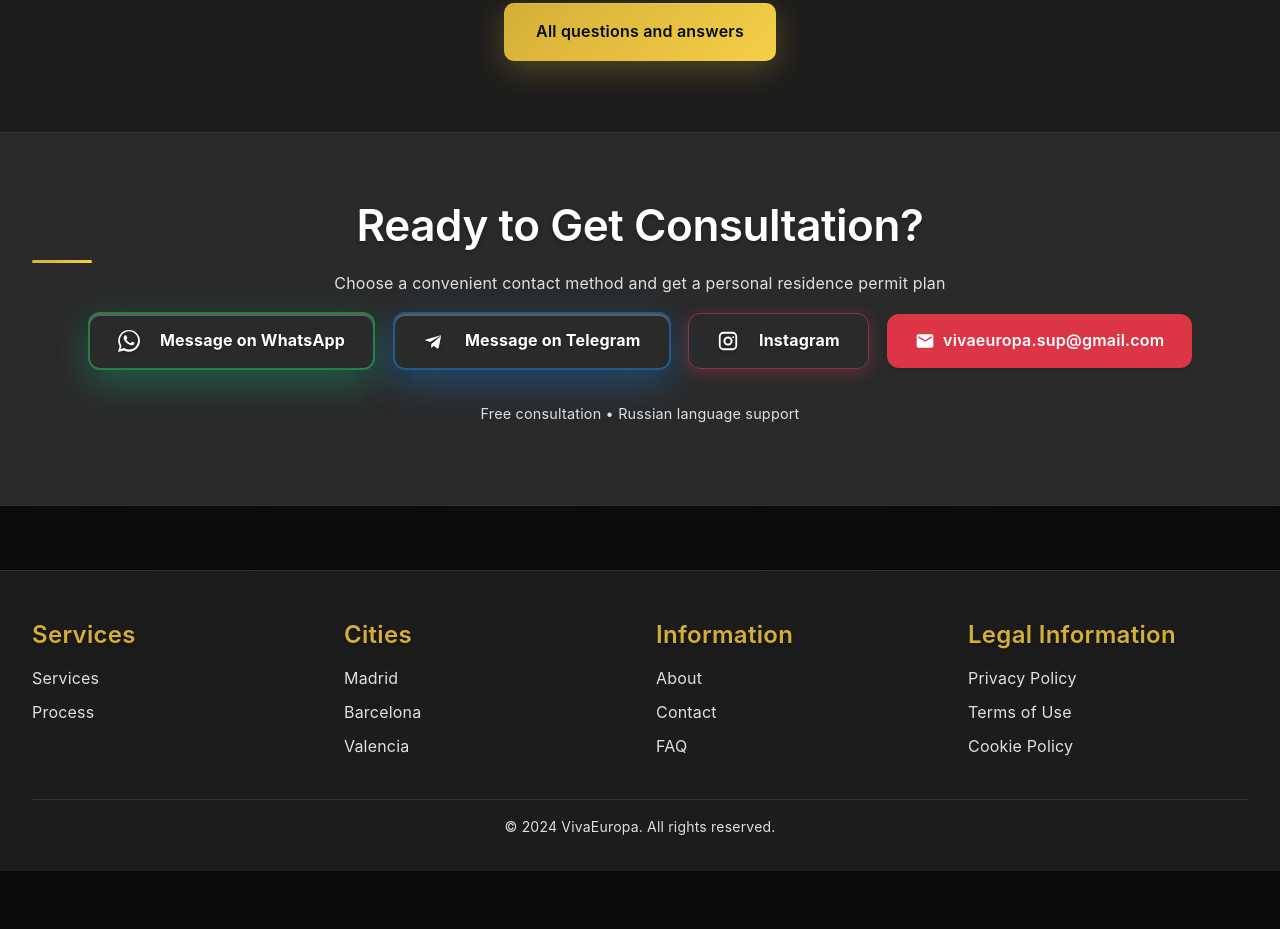
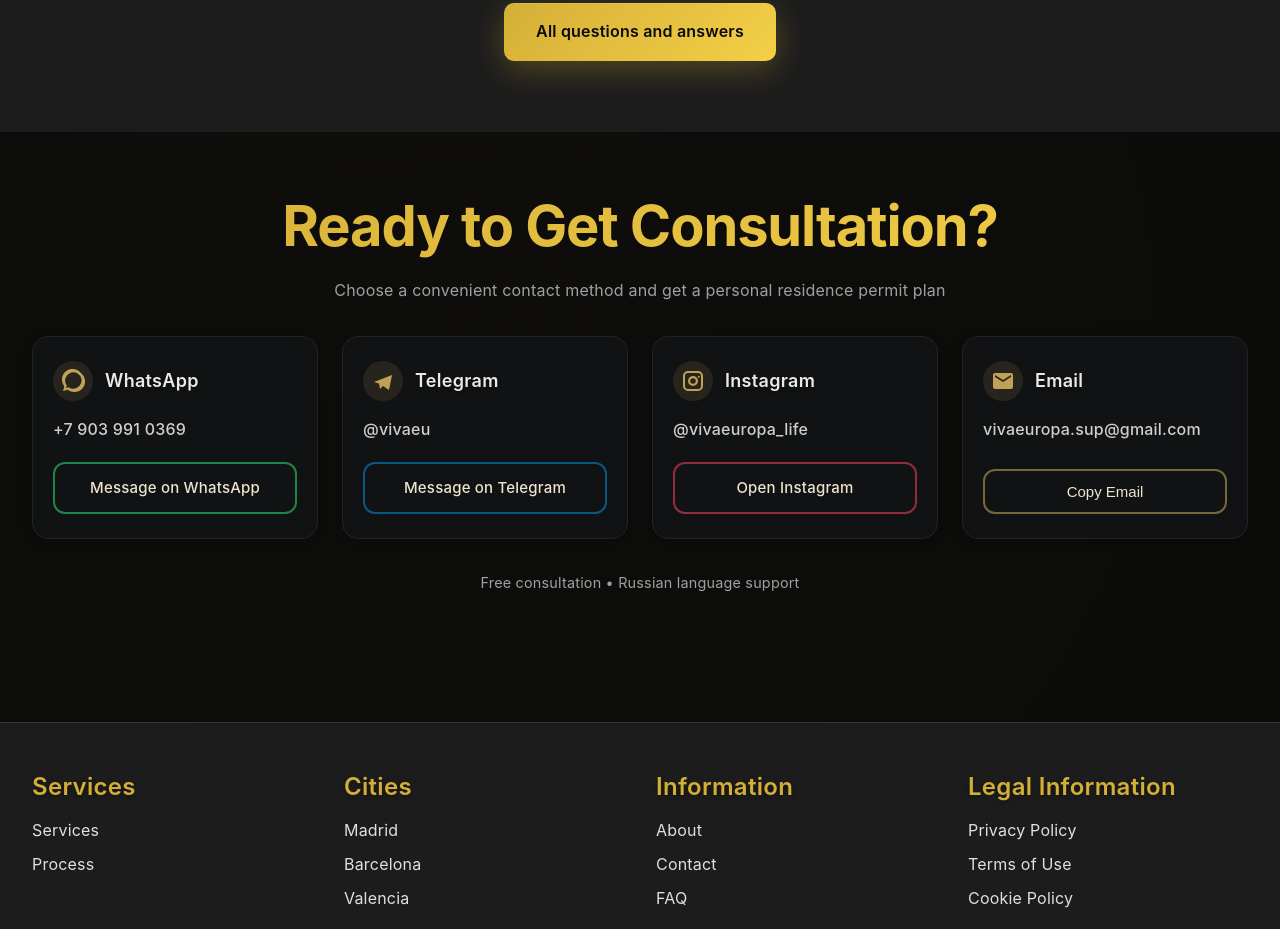
Before and after one commit to vivaeuropasup-creator/vivaeuropa123, a website: page contact_en.html in a window 1280 px wide. Shown: the part 2453-3382 px from the top of the page. Before the commit the page ends 3324 px from the top, so only its background shows below. Drawn offline with Linux system fonts and the light colour scheme.

Commit message:
Fix contact_en.html - replace simple buttons with contact cards to match Russian version

```diff
--- a/contact_en.html
+++ b/contact_en.html
@@ -205,21 +205,88 @@
             </div>
         </section>
 
-        <!-- CTA Section -->
-        <section class="cta-section">
+        <!-- Contact Methods Section -->
+        <section class="contacts-section section">
             <div class="container">
-                <h2>Ready to Get Consultation?</h2>
-                <p>Choose a convenient contact method and get a personal residence permit plan</p>
+                <h1 class="section-title" style="text-align: center;">Ready to Get Consultation?</h1>
+                <p style="text-align: center; margin-bottom: 2rem; color: var(--text-muted);">Choose a convenient contact method and get a personal residence permit plan</p>
 
-                <div class="cta-buttons">
-                    <a href="https://wa.me/79039910369?text=%D0%97%D0%B4%D1%80%D0%B2%D1%81%D1%82%D0%B2%D1%83%D0%B9%D1%82%D0%B5%2C%20%D1%85%D0%BE%D1%87%D1%83%20%D0%BF%D0%BE%D0%BB%D1%83%D1%87%D0%B8%D1%82%D1%8C%20%D0%92%D0%9D%D0%96%20%D0%B2%20%D0%98%D1%81%D0%BF%D0%B0%D0%BD%D0%B8%D0%B8" target="_blank" rel="noopener" class="cta-btn whatsapp" data-cta="whatsapp"><span class="cta-icon"><svg viewBox="0 0 24 24" aria-hidden="true" xmlns="http://www.w3.org/2000/svg"><path d="M20.52 3.48A11.94 11.94 0 0 0 12.06 0C5.5.03.22 5.3.25 11.86c.01 2.1.57 4.09 1.56 5.8L0 24l6.49-1.76a11.8 11.8 0 0 0 5.57 1.43h.05c6.55-.03 11.84-5.3 11.86-11.86a11.86 11.86 0 0 0-3.51-8.33ZM12.1 21.32h-.04a9.93 9.93 0 0 1-5.06-1.38l-.36-.21-3.85 1.04 1.03-3.75-.24-.38a9.92 9.92 0 1 1 8.52 4.68Zm5.72-7.43c-.31-.16-1.83-.9-2.12-1-.28-.1-.48-.16-.68.16-.2.32-.78 1-.96 1.2-.18.2-.36.23-.67.08-.31-.16-1.3-.48-2.47-1.53-.91-.81-1.52-1.82-1.7-2.13-.18-.32-.02-.49.13-.64.13-.13.31-.33.46-.5.15-.17.2-.28.3-.48.1-.2.05-.36-.02-.51-.16-.16-.68-1.64-.93-2.24-.25-.6-.5-.5-.68-.5h-.58c-.2 0-.51.07-.77.36-.26.28-1 1-1 2.44 0 1.43 1.02 2.82 1.17 3.01.15.2 2 3.05 4.88 4.28.68.3 1.2.48 1.61.62.68.22 1.3.19 1.79.11.55-.08 1.83-.75 2.09-1.47.26-.72.26-1.34.18-1.47-.08-.13-.28-.2-.59-.36Z"/></svg></span><span>Message on WhatsApp</span></a>
-                    <a href="https://t.me/vivaeu" target="_blank" rel="noopener" class="cta-btn telegram" data-cta="telegram"><span class="cta-icon"><svg viewBox="0 0 24 24" aria-hidden="true" xmlns="http://www.w3.org/2000/svg"><path d="M9.04 15.21 8.9 19.4c.41 0 .59-.18.8-.39l1.92-1.84 3.98 2.92c.73.4 1.25.19 1.44-.68l2.6-12.22h.01c.23-1.06-.38-1.47-1.1-1.21L3.3 10.3c-1.04.4-1.02.98-.18 1.24l4.67 1.46 10.85-6.37c.51-.31.98-.14.6.17Z"/></svg></span><span>Message on Telegram</span></a>
-                    <a href="https://www.instagram.com/vivaeuropa_life?igsh=MWtsYWMzNnIzcmNoNw==" target="_blank" rel="noopener noreferrer" class="cta-btn instagram" data-cta="instagram" aria-label="Open Instagram VivaEuropa"><span class="cta-icon"><svg viewBox="0 0 24 24" aria-hidden="true" xmlns="http://www.w3.org/2000/svg"><path d="M7 2h10a5 5 0 015 5v10a5 5 0 01-5 5H7a5 5 0 01-5-5V7a5 5 0 015-5zm0 2a3 3 0 00-3 3v10a3 3 0 003 3h10a3 3 0 003-3V7a3 3 0 00-3-3H7zm5 3a5 5 0 110 10 5 5 0 010-10zm0 2.2a2.8 2.8 0 100 5.6 2.8 2.8 0 000-5.6zM17.75 6.75a1.05 1.05 0 110 2.1 1.05 1.05 0 010-2.1z"/></svg></span><span>Instagram</span></a>
-                    <span class="cta-email" data-copy="vivaeuropa.sup@gmail.com"><svg class="icon" viewBox="0 0 24 24"><path fill="currentColor" d="M20 4H4a2 2 0 0 0-2 2v12a2 2 0 0 0 2 2h16a2 2 0 0 0 2-2V6a2 2 0 0 0-2-2Zm0 4-8 5L4 8V6l8 5 8-5Z"/></svg>vivaeuropa.sup@gmail.com</span>
+                <div class="contact-grid">
+                    <!-- WhatsApp -->
+                    <div class="contact-card">
+                        <div class="card-header">
+                            <span class="card-icon" aria-hidden="true">
+                                <svg viewBox="0 0 24 24" width="24" height="24">
+                                    <path fill="currentColor" d="M20 3.9A10 10 0 0 0 3.3 17.4L2 22l4.7-1.2A10 10 0 1 0 20 3.9Zm-7.9 15.8a8.2 8.2 0 0 1-4.2-1.2l-.3-.2-2.5.6.7-2.4-.2-.3a8.2 8.2 0 1 1 6.5 3.5Z"/>
+                                </svg>
+                            </span>
+                            <h3 class="card-title">WhatsApp</h3>
+                        </div>
+                        <div class="card-content">
+                            <a class="card-value" href="https://wa.me/79039910369">+7 903 991 0369</a>
+                        </div>
+                        <div class="card-action">
+                            <a class="action-btn action-wa" href="https://wa.me/79039910369" target="_blank" rel="noopener">Message on WhatsApp</a>
+                        </div>
+                    </div>
+
+                    <!-- Telegram -->
+                    <div class="contact-card">
+                        <div class="card-header">
+                            <span class="card-icon" aria-hidden="true">
+                                <svg viewBox="0 0 24 24" width="24" height="24">
+                                    <path fill="currentColor" d="M21 6 3 13l5 1.6L9 20l3-3 6 4z"/>
+                                </svg>
+                            </span>
+                            <h3 class="card-title">Telegram</h3>
+                        </div>
+                        <div class="card-content">
+                            <a class="card-value" href="https://t.me/vivaeu">@vivaeu</a>
+                        </div>
+                        <div class="card-action">
+                            <a class="action-btn action-tg" href="https://t.me/vivaeu" target="_blank" rel="noopener">Message on Telegram</a>
+                        </div>
+                    </div>
+
+                    <!-- Instagram -->
+                    <div class="contact-card">
+                        <div class="card-header">
+                            <span class="card-icon" aria-hidden="true">
+                                <svg viewBox="0 0 24 24" width="24" height="24">
+                                    <path fill="currentColor" d="M7 2h10a5 5 0 015 5v10a5 5 0 01-5 5H7a5 5 0 01-5-5V7a5 5 0 015-5zm0 2a3 3 0 00-3 3v10a3 3 0 003 3h10a3 3 0 003-3V7a3 3 0 00-3-3H7zm5 3a5 5 0 110 10 5 5 0 010-10zm0 2.2a2.8 2.8 0 100 5.6 2.8 2.8 0 000-5.6zM17.75 6.75a1.05 1.05 0 110 2.1 1.05 1.05 0 010-2.1z"/>
+                                </svg>
+                            </span>
+                            <h3 class="card-title">Instagram</h3>
+                        </div>
+                        <div class="card-content">
+                            <a class="card-value" href="https://www.instagram.com/vivaeuropa_life?igsh=MWtsYWMzNnIzcmNoNw==">@vivaeuropa_life</a>
+                        </div>
+                        <div class="card-action">
+                            <a class="action-btn action-ig" href="https://www.instagram.com/vivaeuropa_life?igsh=MWtsYWMzNnIzcmNoNw==" target="_blank" rel="noopener" aria-label="Open Instagram VivaEuropa">Open Instagram</a>
+                        </div>
+                    </div>
+
+                    <!-- Email -->
+                    <div class="contact-card">
+                        <div class="card-header">
+                            <span class="card-icon" aria-hidden="true">
+                                <svg viewBox="0 0 24 24" width="24" height="24">
+                                    <path fill="currentColor" d="M20 4H4a2 2 0 0 0-2 2v12a2 2 0 0 0 2 2h16a2 2 0 0 0 2-2V6a2 2 0 0 0-2-2Zm0 4-8 5L4 8V6l8 5 8-5Z"/>
+                                </svg>
+                            </span>
+                            <h3 class="card-title">Email</h3>
+                        </div>
+                        <div class="card-content">
+                            <a class="card-value" href="mailto:vivaeuropa.sup@gmail.com">vivaeuropa.sup@gmail.com</a>
+                        </div>
+                        <div class="card-action">
+                            <button class="action-btn action-mail" onclick="copyEmail('vivaeuropa.sup@gmail.com')" type="button">Copy Email</button>
+                        </div>
+                    </div>
                 </div>
 
-                <div style="margin-top: 2rem; font-size: 0.9rem; color: var(--text-muted);">
-                    <p>Free consultation  • Russian language support</p>
+                <div style="text-align: center; margin-top: 2rem; font-size: 0.9rem; color: var(--text-muted);">
+                    Free consultation • Russian language support
                 </div>
             </div>
         </section>
```
